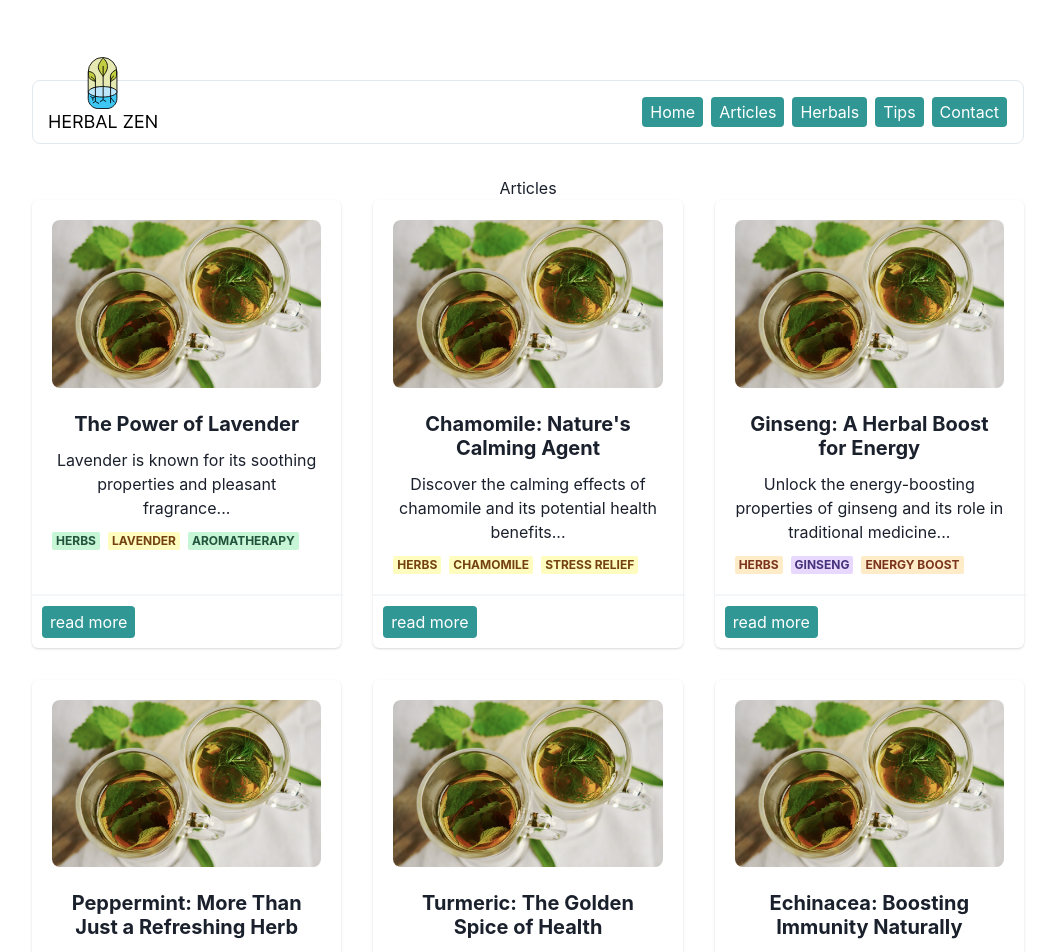
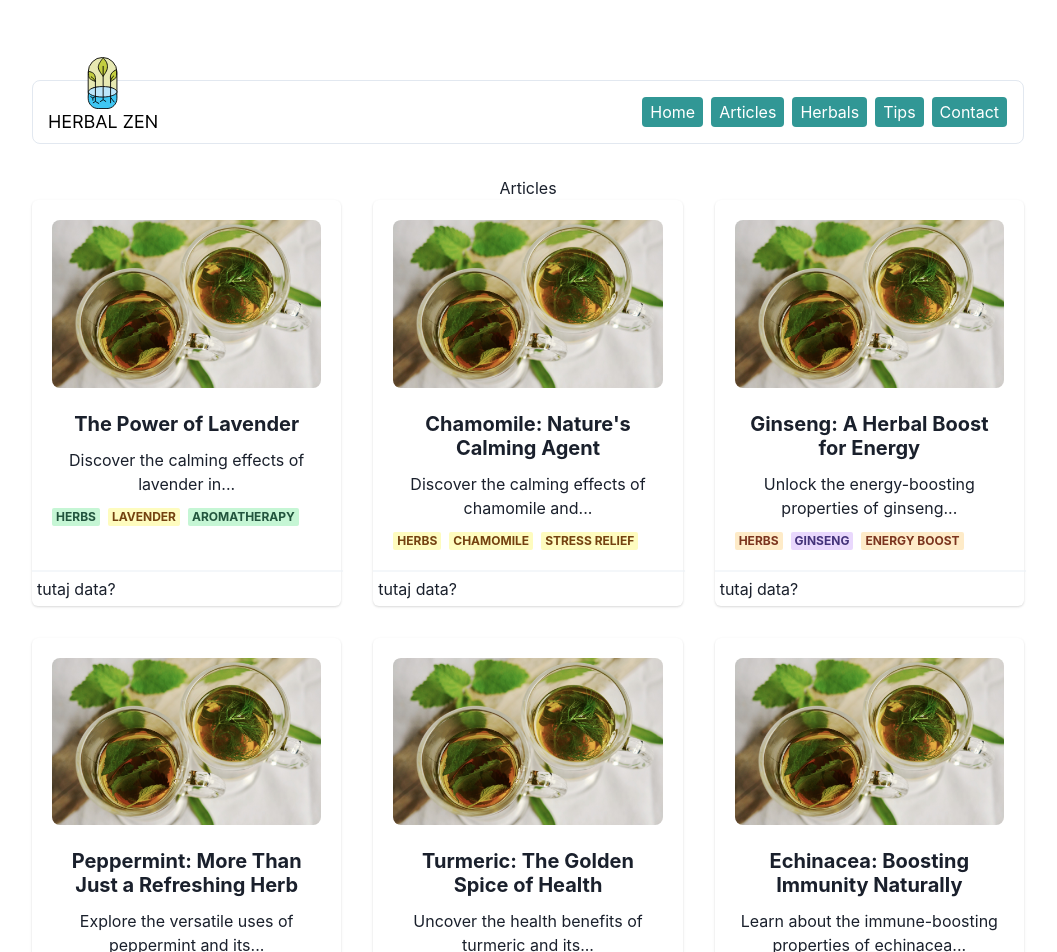
Before and after one commit to AlenJakob/herbalzen, a React (Vite) app: page /articles in a window 1280 px wide. Shown: the top 952 px of the page, without its empty margins (112-1169 px from the left). Built offline with nearby package versions, Linux system fonts and the light colour scheme.

Commit message:
(feat|ref): articles and article card

```diff
--- a/src/components/articles/HzArticleCard.tsx
+++ b/src/components/articles/HzArticleCard.tsx
@@ -5,7 +5,6 @@ import {
 	Stack,
 	Image,
 	Text,
-	ButtonGroup,
 	CardFooter,
 	Divider,
 	Badge,
@@ -24,18 +23,27 @@ const randomizeTagColor = () => {
 export const HzArticleCard = ({ article }: { article: IArticleCard }) => {
 	const { author, date, image, content, tags, category, source, url, id } =
 		article;
-	const { title, main, properties, summary } = content;
+	const { title, main, partial, properties, summary } = content;
 	return (
 		<Card maxW="sm">
 			<CardBody>
-				<Image
-					src={temporaryImage}
-					alt="Green tea herbal zen"
-					borderRadius="lg"
-				/>
+				<Link as={NavLink} to={`/articles/${id}`}>
+					<Image
+						src={temporaryImage}
+						alt="Green tea herbal zen"
+						borderRadius="lg"
+					/>
+				</Link>
 				<Stack mt="6" spacing="3">
-					<Heading size="md">{title}</Heading>
-					<Text>{main}</Text>
+					<Heading
+						_hover={{ bg: "teal.200" }}
+						size="md"
+						as={NavLink}
+						to={`/articles/${id}`}
+					>
+						{title}
+					</Heading>
+					<Text>{partial}</Text>
 					<Stack direction="row">
 						{tags.map((tag, i) => {
 							return (
@@ -53,25 +61,7 @@ export const HzArticleCard = ({ article }: { article: IArticleCard }) => {
 					borderColor: "gray.100",
 				}}
 			/>
-			<CardFooter padding="10px">
-				<ButtonGroup spacing="1">
-					<Link
-						as={NavLink}
-						size="sm"
-						variant="outline"
-						display="flex"
-						alignItems="center"
-						borderRadius={4}
-						padding="4px 8px"
-						bg="teal.500"
-						color="white"
-						_hover={{ bg: "teal.200" }}
-						to={`/articles/${id}`}
-					>
-						read more
-					</Link>
-				</ButtonGroup>
-			</CardFooter>
+			<CardFooter padding="5px">tutaj data?</CardFooter>
 		</Card>
 	);
 };
--- a/src/components/articles/HzArticles.tsx
+++ b/src/components/articles/HzArticles.tsx
@@ -13,6 +13,7 @@ export interface IArticleCard {
 		main: string;
 		properties: string;
 		summary: string;
+		partial: string;
 	};
 	tags: string[];
 	category: string;
--- a/src/routes/Article.tsx
+++ b/src/routes/Article.tsx
@@ -1,16 +1,55 @@
-import { Button } from "@chakra-ui/react";
+import { Box, Button, Image, Heading, Text } from "@chakra-ui/react";
 import { NavLink } from "react-router-dom";
 import { useParams } from "react-router-dom";
+import articlesList from "../api/articles.json";
+import { IArticleCard } from "@/components/articles/HzArticles";
+import { CalendarIcon } from "@chakra-ui/icons";
+import temporaryImage from "../assets/herbal-tea-tmp.jpg";
 
 export const Article = () => {
+	const { articles } = articlesList;
+	const findArticleById = (id?: string) => {
+		return articles.find((article: IArticleCard) => {
+			return id === article.id;
+		});
+	};
 
 	const { id } = useParams();
+
+	const { author, date, image, content, tags, category, source, url } =
+		findArticleById(id);
+	const { title, main, partial } = content;
 	return (
 		<div>
 			<Button as={NavLink} to="/articles">
 				go Back
 			</Button>
-			ARTICLE: <b>ID: {id}</b>
+			{/* ARTICLE: <b>ID: {id}</b> */}
+
+			<Box display="flex" justifyContent="space-between" my="3rem">
+				<Box>
+					<Heading>{title}</Heading>
+					<Text>{partial}</Text>
+				</Box>
+				<Box>
+					<Text>{author}</Text>
+					<Text fontSize="sm" sx={{ display: "flex", alignItems: "center" }}>
+						<CalendarIcon color="teal.300" marginRight="5px" />
+						{date}
+					</Text>
+				</Box>
+			</Box>
+
+			<Box>
+				<Image
+					src={temporaryImage}
+					alt="Green tea herbal zen"
+					borderRadius="md"
+				/>
+			</Box>
+			<Box>
+				<Text>{main}</Text>
+			</Box>
 		</div>
 	);
 };
```
